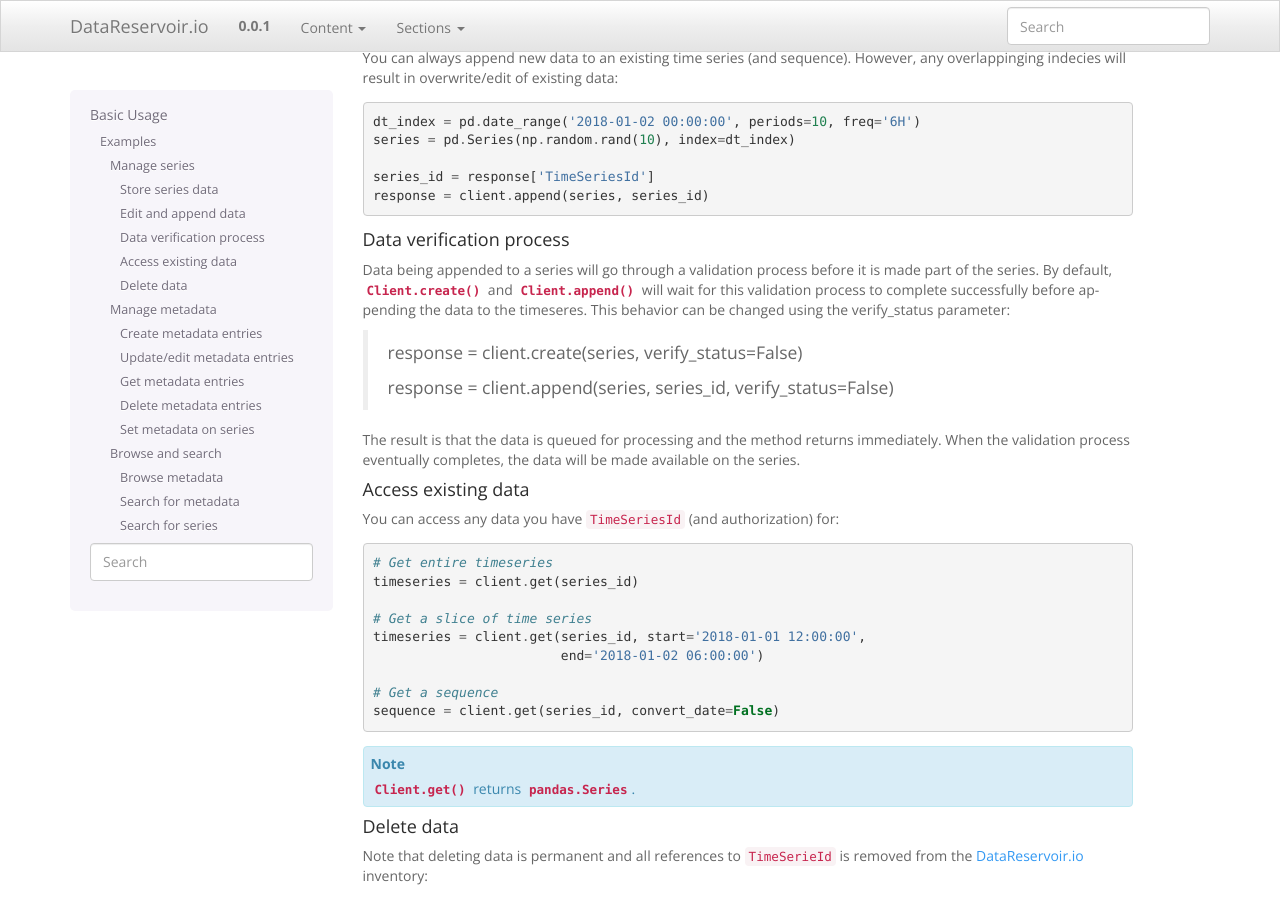
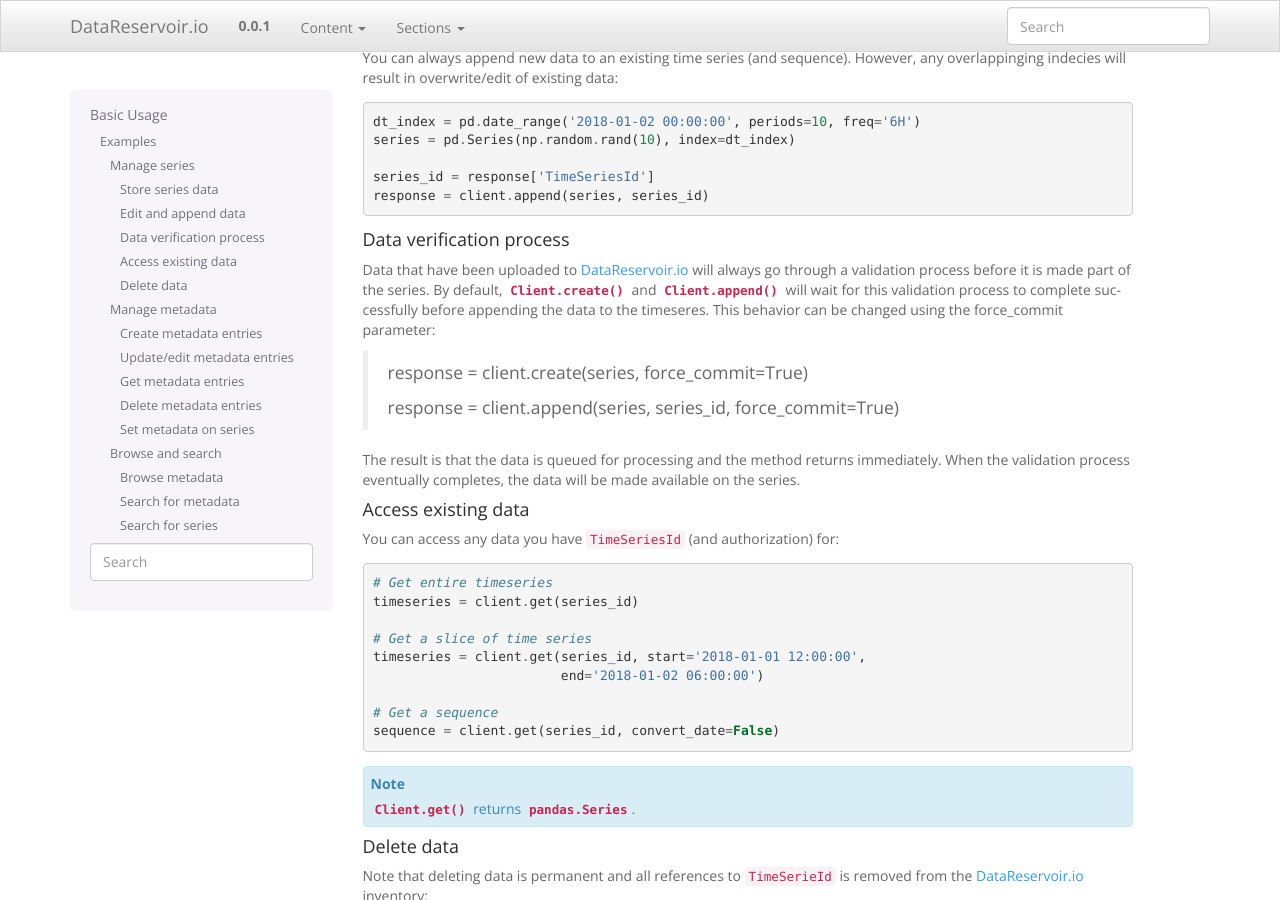
Before and after one commit to 4Subsea/drio-python, a Sphinx documentation site: the page built from docs/basic_usage.rst, in a window 1280 px wide and 900 px high, scrolled down 1610 px. Built offline with Sphinx 7.4.7, drawn with Linux system fonts in a browser that asks for light colours.

Commit message:
Updated doc

```diff
--- a/docs/basic_usage.rst
+++ b/docs/basic_usage.rst
@@ -105,15 +105,15 @@
 Data verification process
 -------------------------
 
-Data being appended to a series will go through a validation process before it
-is made part of the series. By default, :py:func:`Client.create` and
-:py:func:`Client.append` will wait for this validation process to complete
-successfully before appending the data to the timeseres. This behavior can be
-changed using the verify_status parameter:
+Data that have been uploaded to `DataReservoir.io`_ will always go through a
+validation process before it is made part of the series.
+By default, :py:func:`Client.create` and :py:func:`Client.append` will wait for
+this validation process to complete successfully before appending the data to
+the timeseres. This behavior can be changed using the force_commit parameter:
 
-    response = client.create(series, verify_status=False)
+    response = client.create(series, force_commit=True)
 
-    response = client.append(series, series_id, verify_status=False)
+    response = client.append(series, series_id, force_commit=True)
 
 The result is that the data is queued for processing and the method returns
 immediately. When the validation process eventually completes, the data will
```
